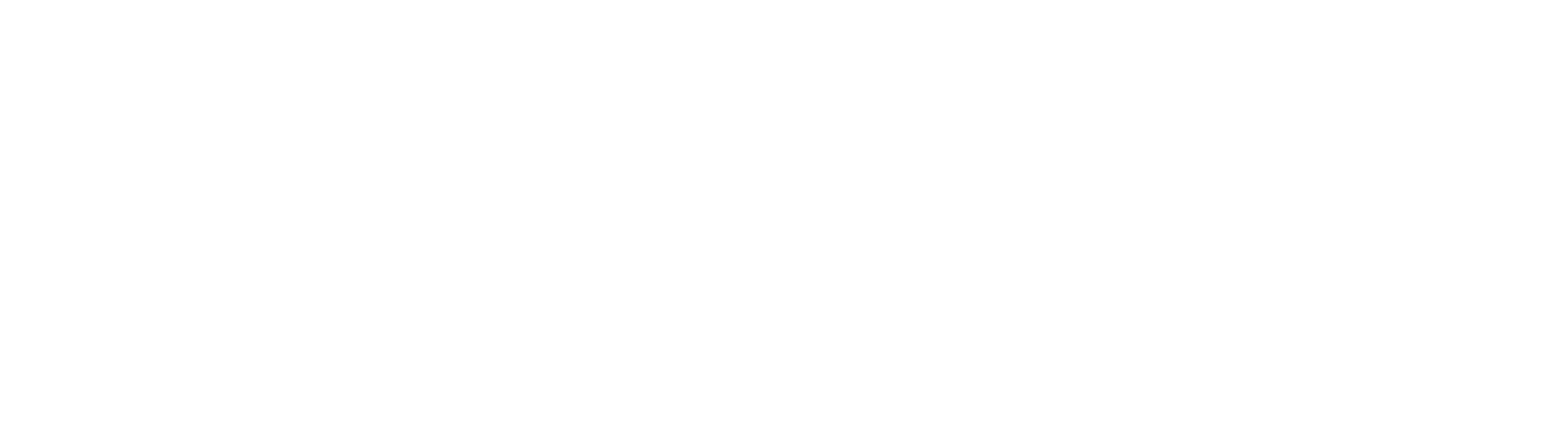
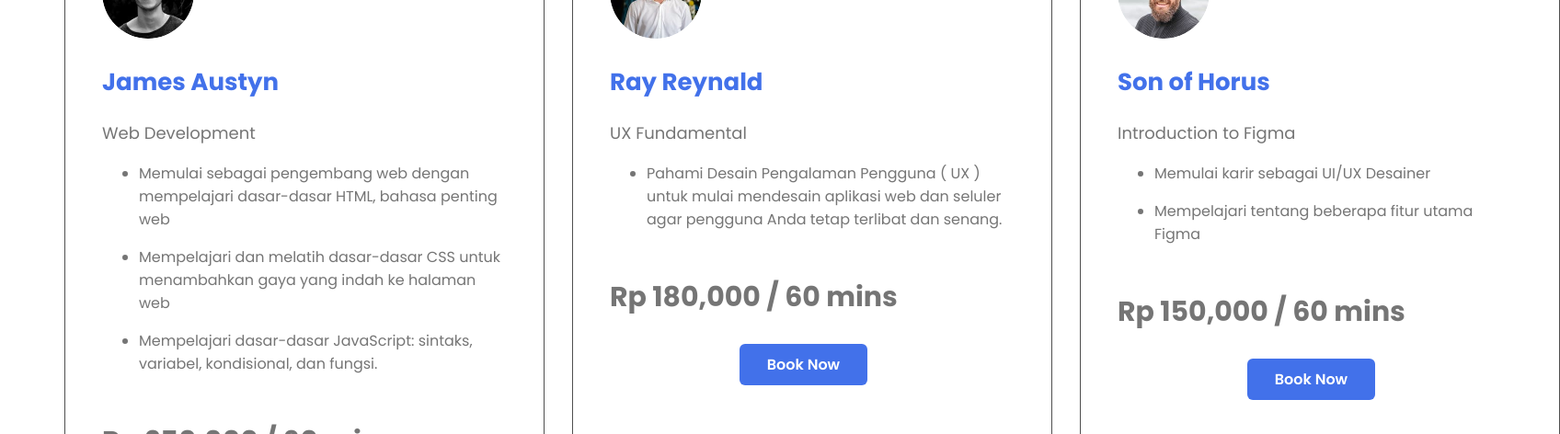
Before and after one commit to mnaufaldillah/BigCat-Jobs, a React (Create React App) app in the folder bigcat-jobs/: page /mentoring in a window 1280 px wide. Shown: the part 728-1200 px from the top of the page at 92% size, 1696 px wide, since content can reach past the window. Before the commit the page ends 800 px from the top, so only its background shows below. Built offline with nearby package versions, Linux system fonts and the light colour scheme; no server answers; data requests are answered from the project's data file.

Commit message:
install redux, edit style components

```diff
--- a/bigcat-jobs/package.json
+++ b/bigcat-jobs/package.json
@@ -3,6 +3,7 @@
   "version": "0.1.0",
   "private": true,
   "dependencies": {
+    "@reduxjs/toolkit": "^1.8.3",
     "@testing-library/react": "^13.3.0",
     "@testing-library/user-event": "^13.5.0",
     "axios": "^0.27.2",
--- a/bigcat-jobs/src/Components/inputBar/index.js
+++ b/bigcat-jobs/src/Components/inputBar/index.js
@@ -1,22 +1,18 @@
 import React, { useState } from "react";
 import "./style.css";
-
-const sendFromNetworkCall = (data) => console.log(data);
+import { useSelector, useDispatch } from "react-redux";
+import { setSearch } from "../../redux/search-slicer";
 
 const InputBar = ({ onSubmit, buttonName }) => {
-  const [search, setSearch] = useState({
-    keyword: '',
-    location: '',
-  });
+  const search = useSelector((state) => state.search);
+  const dispatch = useDispatch();
+  const keyword = useSelector((state) => state.search.keyword);
 
-  const handleSearch = (e) => {
-    e.preventDefault();
-    sendFromNetworkCall(search);
-  };
+  console.log(keyword);
 
   const handleText = (e) => {
     const { name, value } = e.target;
-    setSearch({ ...search, [name]: value });
+    dispatch(setSearch({ ...search, [name]: value }));
   };
 
   return (
@@ -25,16 +21,16 @@ const InputBar = ({ onSubmit, buttonName }) => {
         id="keyword"
         type="text"
         name="keyword"
-        value={search.keyword}
         onChange={handleText}
-        placeholder="job title, keyword or company" />
+        placeholder="job title, keyword or company"
+      />
       <input
         id="location"
         type="text"
         name="location"
-        value={search.location}
         onChange={handleText}
-        placeholder="city, province or region" />
+        placeholder="city, province or region"
+      />
       <button type="submit" className="form-button">
         {buttonName}
       </button>
--- a/bigcat-jobs/src/Components/mentoringCard/index.js
+++ b/bigcat-jobs/src/Components/mentoringCard/index.js
@@ -1,7 +1,7 @@
 import "./style.css";
 import React from "react";
 
-const MentoringCard = ({ image, author, subtitle, description, price }) => {
+const MentoringCard = ({ image, author, subtitle, desc, price, minute }) => {
   return (
     <div className="mentor-wrapper">
       <div className="mentor-content">
@@ -12,11 +12,16 @@ const MentoringCard = ({ image, author, subtitle, description, price }) => {
           </h2>
           <p>{subtitle}</p>
           <ul>
-            <li>Memulai karir sebagai Data Analyst tanpa background IT</li>
-            <li>Konsultasi belajar teori dan praktik terkait Data Analytics</li>
-            <li>Basic/Intermediate/Advanced SQL Google BigQuery</li>
+            {desc.map((item, index) => {
+              return <li key={index}>{item}</li>;
+            })}
           </ul>
-          <h1>{price}</h1>
+          <h1>
+            {price} / {minute}
+          </h1>
+          <button className="mentor-btn">
+            <a href="#">Book Now</a>
+          </button>
         </div>
       </div>
     </div>
--- a/bigcat-jobs/src/Components/mentoringCard/style.css
+++ b/bigcat-jobs/src/Components/mentoringCard/style.css
@@ -5,7 +5,6 @@ a {
 
 
 .mentor-wrapper {
-    margin-top: 60px;
     width: 520px;
     height: 660px;
     border: 1px solid #4F4F4F;
@@ -46,3 +45,17 @@ a {
     font-size: 18px;
     font-weight: 400px;
 }
+
+.mentor-btn {
+    padding: 10px 30px;
+    background-color: #4271EA;
+    border-radius: 6px;
+    border: none;
+    margin: 8px 32%;
+}
+
+.mentor-btn a {
+    color: #fff;
+    font-size: 16px;
+    font-weight: 600;
+}
--- a/bigcat-jobs/src/Pages/findJobs/index.js
+++ b/bigcat-jobs/src/Pages/findJobs/index.js
@@ -1,9 +1,31 @@
 import Hero from "../../Components/hero/index";
 import CardJob from "../../Components/cardJob";
-import React from "react";
+import React, { useState } from "react";
 import InputBar from "../../Components/inputBar";
 
 const FindJobs = () => {
+  // const [jobs, setJobs] = useState([]);
+
+  // const getJobs = async () => {
+  //   let uri = "http://localhost:8000/categories?title_like=funda";
+  //   const res = await fetch(uri);
+  //   const data = await res.json();
+  //   setJobs(data);
+  // };
+
+  // const renderJobs = () => {
+  //   return jobs.map((job) => (
+  //     <CardJob
+  //       image={job.image}
+  //       title={job.title}
+  //       company={job.company}
+  //       place={job.location}
+  //       recruitStatus={job.status}
+  //       time={job.date}
+  //     />
+  //   ));
+  // };
+
   return (
     <>
       <Hero
@@ -13,16 +35,7 @@ const FindJobs = () => {
       <InputBar buttonName="Find Jobs" />
       <div className="recent-job-vacancies">
         <h2>Recent job vacancies </h2>
-        <div className="card-job">
-          <CardJob
-            image="https://cdn-images-1.medium.com/max/1200/1*i0f2d72a2jiUAK3mbyXn0A.png"
-            title="Software Engineer/Web Platform"
-            company="Tokopedia"
-            place="Surabaya, East Java Indonesia"
-            recruitStatus="actively recruiting"
-            time="2 weeks ago"
-          />
-        </div>
+        <div className="card-job"></div>
       </div>
     </>
   );
--- a/bigcat-jobs/src/Pages/findSalaries/index.js
+++ b/bigcat-jobs/src/Pages/findSalaries/index.js
@@ -2,6 +2,7 @@ import Hero from "../../Components/hero";
 import React from "react";
 import InputBar from "../../Components/inputBar";
 import DetailJob from "../../Components/detailJob";
+import CardSalaryBig from "../../Components/cardSalaryBig";
 
 const FindSalaries = () => {
   return (
@@ -11,19 +12,10 @@ const FindSalaries = () => {
         subtitle="Explore which careers have the highest job satisfaction, best salaries, and more"
       />
       <InputBar buttonName="Find Salary" />
-      <DetailJob
-        title="desain"
-        subTitle="indo"
-        recruitStatus="active"
-        description="We are looking for an experienced System Analyst to join our team! As a System Analyst, you will be reporting directly to the Engineering Manager, this position will play a critical role in the transformation process, working closely with the Product Manager, Engineer and Business Development to develop and maintain the technical documentation."
-        responsibilities="Exceptional writing skills to describe business process and technical details in a concise yet easily understandable wordings
-        Develop, analyze, prioritize, maintain and organize requirement specifications, data mapping, diagrams, and flowcharts for developers and testers to follow
-        Create and maintain ERD, UML diagrams, Prototype and Wireframe to aligned with stakeholders
-        Translate highly technical specifications into clear non-technical requirements
-        Define and coordinate the execution of testing procedures, and develop test cases to serve the overall quality assurance process
-        Provide documentation of all processes and training as needed
-        Protect operations by keeping the information confidential.
-        Provide information to internal/external customers by collecting, analyzing, and summarizing development and service issues."
+      <CardSalaryBig
+        numberYearly="Rp. 123.0124.24"
+        numberMonthly="Rp. 123.1243"
+        title="Indonesia"
       />
     </>
   );
--- a/bigcat-jobs/src/Pages/mentoring/index.js
+++ b/bigcat-jobs/src/Pages/mentoring/index.js
@@ -37,7 +37,7 @@ const Mentoring = () => {
         subtitle="Get supportive and helpful advice from the experts to build the career of your dreams."
       />
       <div className="mentor-list">
-        <h2>Meet The Experts</h2>
+        <h2 style={{ marginBottom: "60px" }}>Meet The Experts</h2>
         <div className="grid-container">{renderMentor()}</div>
       </div>
     </>
--- a/bigcat-jobs/src/Pages/onlineClass/index.js
+++ b/bigcat-jobs/src/Pages/onlineClass/index.js
@@ -39,6 +39,7 @@ const OnlineClass = () => {
   const renderCourseCategories = () => {
     return courseCategories.map((category) => (
       <CourseCategories
+        key={category.id}
         image={category.image}
         title={category.title}
         subTitle={category.sub}
--- a/bigcat-jobs/src/index.js
+++ b/bigcat-jobs/src/index.js
@@ -1,13 +1,17 @@
-import React from 'react';
-import ReactDOM from 'react-dom/client';
-import './index.css';
-import App from './App';
-import reportWebVitals from './reportWebVitals';
+import React from "react";
+import ReactDOM from "react-dom/client";
+import "./index.css";
+import App from "./App";
+import reportWebVitals from "./reportWebVitals";
+import store from "./redux/store";
+import { Provider } from "react-redux";
 
-const root = ReactDOM.createRoot(document.getElementById('root'));
+const root = ReactDOM.createRoot(document.getElementById("root"));
 root.render(
   <React.StrictMode>
-    <App />
+    <Provider store={store}>
+      <App />
+    </Provider>
   </React.StrictMode>
 );
 
--- /dev/null
+++ b/bigcat-jobs/src/redux/search-slicer.js
@@ -0,0 +1,17 @@
+import { createSlice } from "@reduxjs/toolkit";
+
+const initialState = { keyword: "", location: "" };
+
+const counterSlice = createSlice({
+  name: "search",
+  initialState,
+  reducers: {
+    setSearch(state, action) {
+      state.keyword = action.payload;
+      state.location = action.payload;
+    },
+  },
+});
+
+export const { setSearch } = counterSlice.actions;
+export default counterSlice.reducer;
--- /dev/null
+++ b/bigcat-jobs/src/redux/store.js
@@ -0,0 +1,8 @@
+import { configureStore } from "@reduxjs/toolkit";
+import searchReducer from "./search-slicer";
+
+export default configureStore({
+  reducer: {
+    search: searchReducer,
+  },
+});
```
Also changed, not shown: 1 other file (tests, documents, lock files or other folders).
